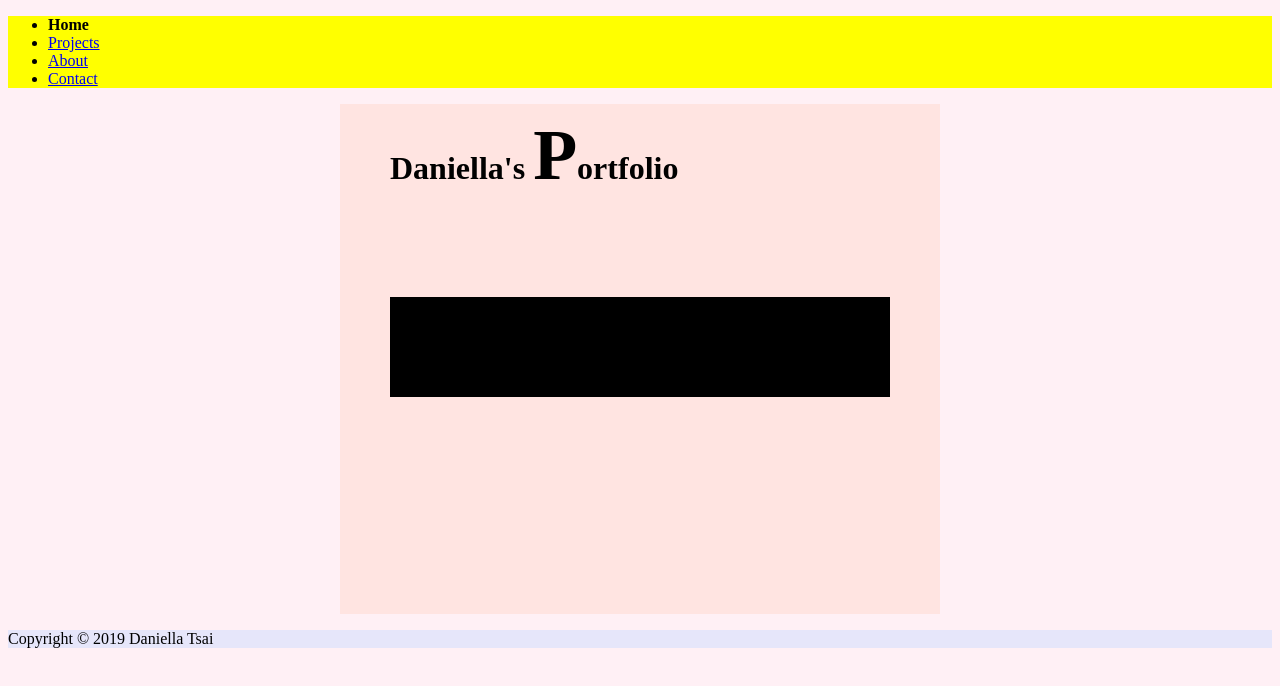
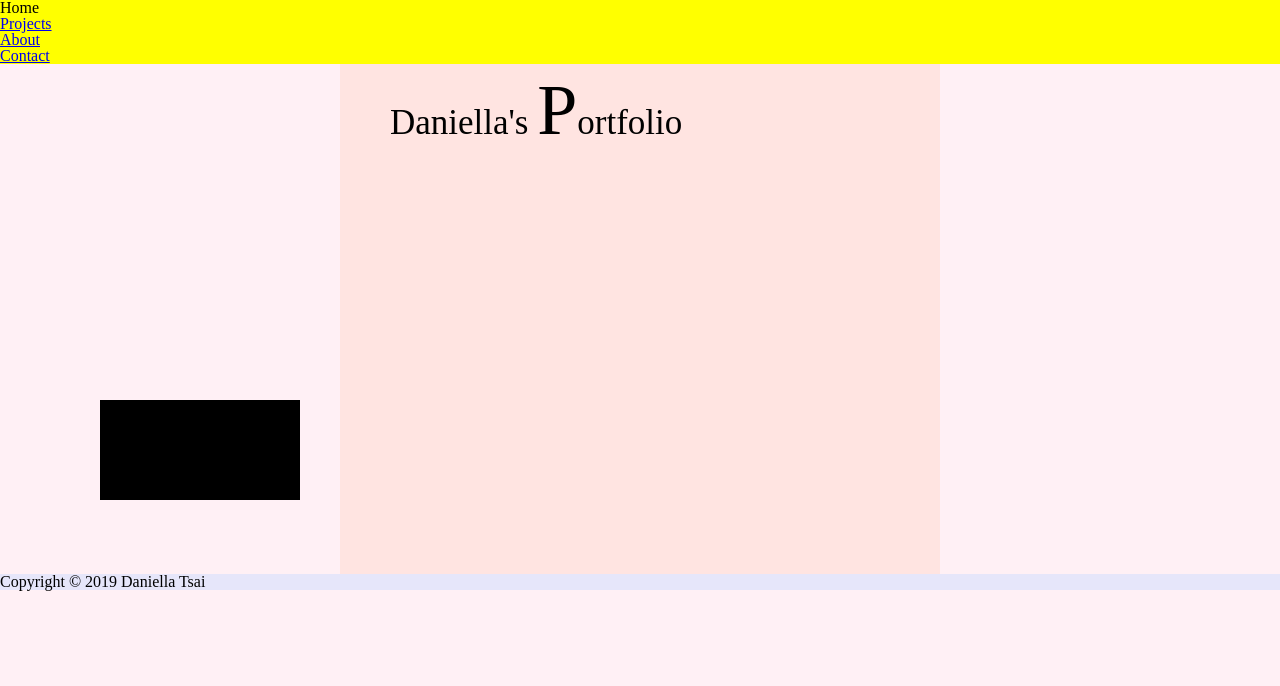
Before and after one commit to DCTsaii/meda-fall2019-daniella, a plain HTML site: page practice/html/layout.html in a window 1280 px wide. Drawn offline with Linux system fonts and the light colour scheme.

Commit message:
position

```diff
--- a/practice/html/layout.html
+++ b/practice/html/layout.html
@@ -7,16 +7,150 @@
     <title>Homepage</title>
 
     <style>
+      /* http://meyerweb.com/eric/tools/css/reset/
+   v2.0 | 20110126
+   License: none (public domain)
+*/
+
+      /* custom css  to reset css */
+
+      html,
+      body,
+      div,
+      span,
+      applet,
+      object,
+      iframe,
+      h1,
+      h2,
+      h3,
+      h4,
+      h5,
+      h6,
+      p,
+      blockquote,
+      pre,
+      a,
+      abbr,
+      acronym,
+      address,
+      big,
+      cite,
+      code,
+      del,
+      dfn,
+      em,
+      img,
+      ins,
+      kbd,
+      q,
+      s,
+      samp,
+      small,
+      strike,
+      strong,
+      sub,
+      sup,
+      tt,
+      var,
+      b,
+      u,
+      i,
+      center,
+      dl,
+      dt,
+      dd,
+      ol,
+      ul,
+      li,
+      fieldset,
+      form,
+      label,
+      legend,
+      table,
+      caption,
+      tbody,
+      tfoot,
+      thead,
+      tr,
+      th,
+      td,
+      article,
+      aside,
+      canvas,
+      details,
+      embed,
+      figure,
+      figcaption,
+      footer,
+      header,
+      hgroup,
+      menu,
+      nav,
+      output,
+      ruby,
+      section,
+      summary,
+      time,
+      mark,
+      audio,
+      video {
+        margin: 0;
+        padding: 0;
+        border: 0;
+        font-size: 100%;
+        font: inherit;
+        vertical-align: baseline;
+      }
+      /* HTML5 display-role reset for older browsers */
+      article,
+      aside,
+      details,
+      figcaption,
+      figure,
+      footer,
+      header,
+      hgroup,
+      menu,
+      nav,
+      section {
+        display: block;
+      }
       body {
-        background-color:lavenderblush;
+        line-height: 1;
+      }
+      ol,
+      ul {
+        list-style: none;
+      }
+      blockquote,
+      q {
+        quotes: none;
+      }
+      blockquote:before,
+      blockquote:after,
+      q:before,
+      q:after {
+        content: "";
+        content: none;
+      }
+      table {
+        border-collapse: collapse;
+        border-spacing: 0;
+      }
+
+      /* CUSTOM CSS */
+
+      body {
+        background-color: lavenderblush;
       }
 
       header {
-        background-color:yellow ;
+        background-color: yellow;
       }
 
       main {
-        background-color:mistyrose;
+        background-color: mistyrose;
         height: 500px;
         width: 500px;
         /* to center block element */
@@ -28,25 +162,41 @@
       }
 
       footer {
-        background-color:lavender;
+        background-color: lavender;
       }
 
       div {
         height: 100px;
+        width: 200px;
         background-color: black;
-        margin-right: 10px;
-        margin-left: 10px;
-        margin-top: 10px;
-        margin-bottom: 20px;
+        margin: 0;
+
         /* margin shorthand: TOP RIGHT BOTTOM LEFT */
         /* margin: TOP/BOTTOM LEFT/RIGHT */
         /* margin: ALL SIDES */
-        margin: 100px 0 100px 0;
+
+        position: absolute;
+        left: 100px;
+        top: 400px;
+      }
+      h1 {
+        font-size: 500px;
+      }
+      h1 {
+        margin: 0;
+        font-size: 100px;
+        font-size: 10px;
+        font-size: 5px;
       }
 
       h1 {
-        margin: 0;
+        font-size: 35px;
       }
+
+      main {
+        font-size: 12px;
+      }
+
 
     </style>
   </head>
@@ -65,7 +215,6 @@
     </header>
 
     <main>
-
       <!-- Span element, used to make individual letters selectable by CSS -->
       <h1>Daniella's <span style="font-size: 72px;">P</span>ortfolio</h1>
       <div></div>
```
